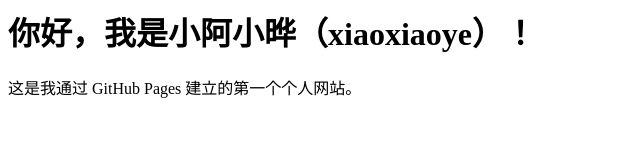
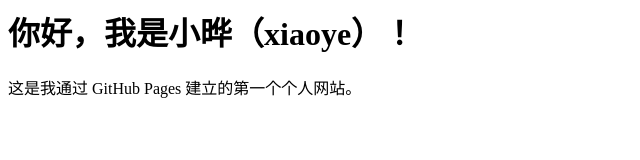
Before and after one commit to xiaoaxiaoye/xiaoaxiaoye.github.io, a plain HTML site: page index.html in a window 1280 px wide. Shown: the whole page, without its empty margins (0-640 px from the left). Drawn offline with Linux system fonts and the light colour scheme.

Commit message:
Update header text in index.html

```diff
--- a/index.html
+++ b/index.html
@@ -1,2 +1,2 @@
-<h1>你好，我是小阿小晔（xiaoxiaoye）！</h1>
+<h1>你好，我是小晔（xiaoye）！</h1>
 <p>这是我通过 GitHub Pages 建立的第一个个人网站。</p>
```
